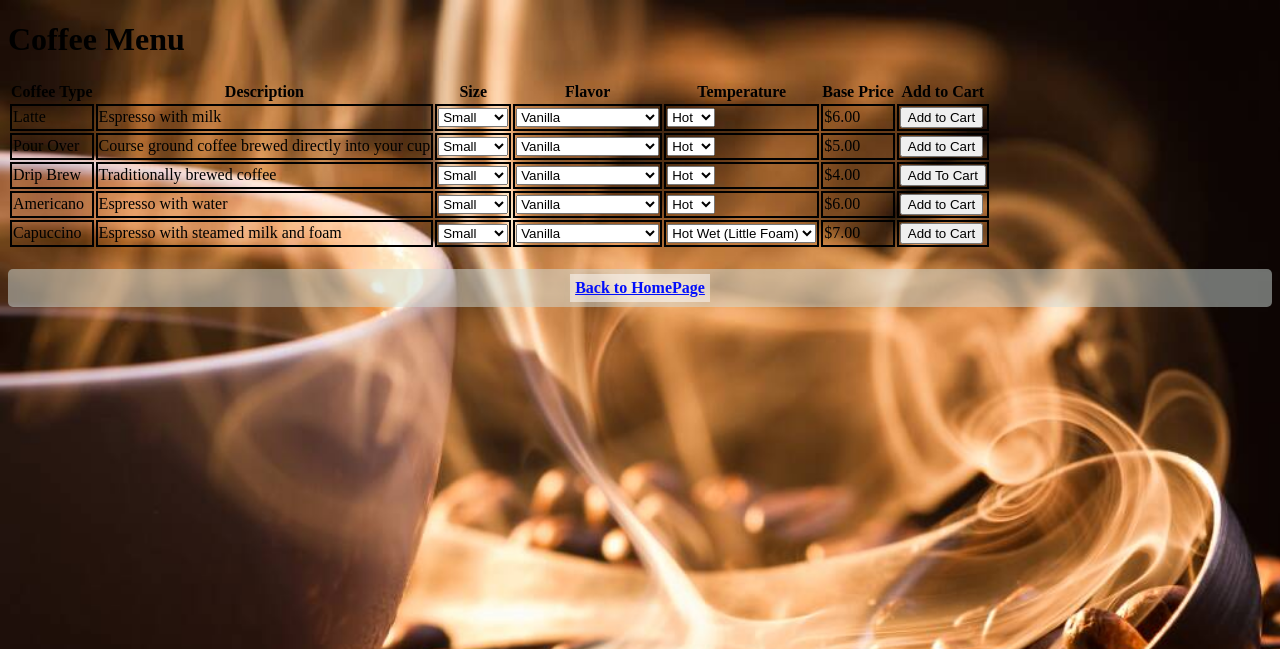
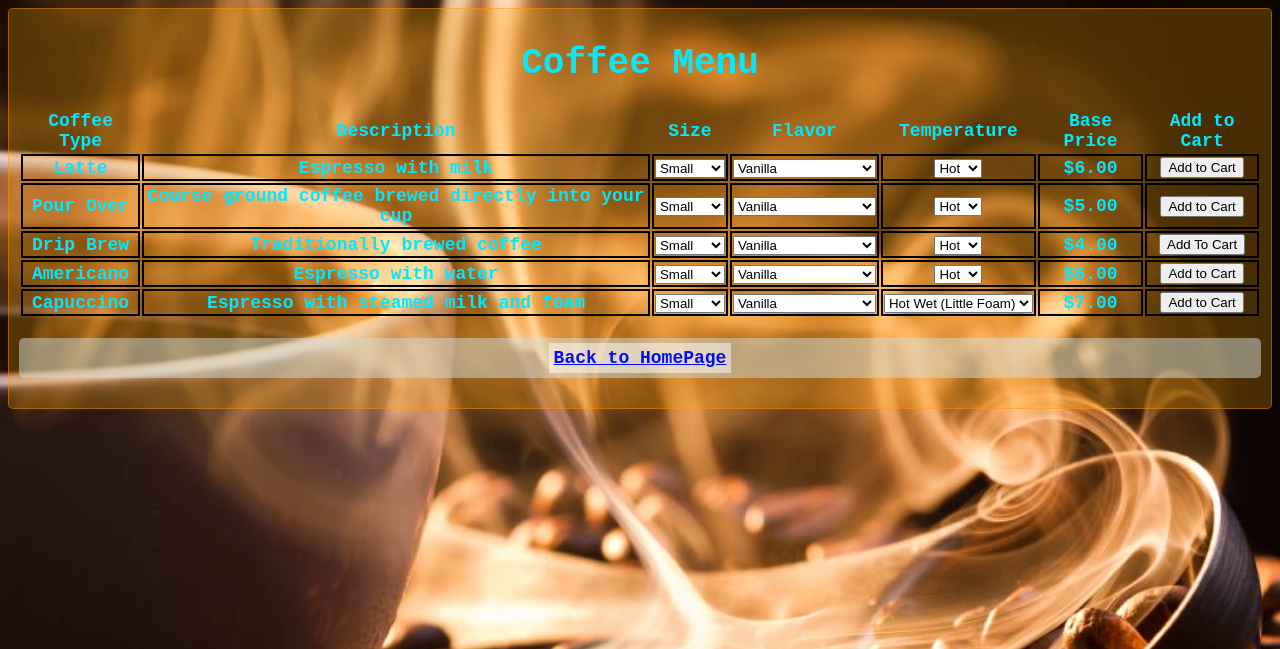
Before and after one commit to asteadman216/Cafe, a Django app: page /coffees/ in a window 1280 px wide. Shown: the top 649 px of the page. Run offline with Django 5.2, Linux system fonts and the light colour scheme; data comes from the database, SQL or seed files in the repository; some libraries are stand-ins or nearby versions.

Commit message:
Updated Coffee design

```diff
--- a/catalog/static/css/coffee_menu.css
+++ b/catalog/static/css/coffee_menu.css
@@ -34,3 +34,17 @@ p {
     background-color: rgba(209, 221, 217, 0.5); /* Background color with opacity */
     border-radius: 5px;
 }
+
+
+.drinks {
+    color: #02e8fd;
+    background-color: rgba(255, 167, 0, 0.25);
+    border: 1px solid rgba(255, 148, 0, 0.44);
+    text-align: center;
+    font-family: 'Courier New', Courier, monospace;
+    font-size: large;
+    font-weight: bold;
+    padding: 10px; /* Increased padding for better spacing */
+    margin: 0; /* Removed default margin */
+    border-radius: 5px;
+}
--- a/catalog/templates/catalog/coffee_list.html
+++ b/catalog/templates/catalog/coffee_list.html
@@ -10,7 +10,7 @@
     <link  rel="stylesheet" href= {% static 'css/coffee_menu.css' %}>
     <style>
         body{
-            background-image: url(static/images/coffee_main.jpg);
+            background-image: url("{% static 'images/coffee_main.jpg' %}");
             background-size: cover;
             background-repeat: no-repeat;
             z-index: -1;
@@ -18,7 +18,7 @@
     </style>
 </head>
 <body>
-<div class="mylink">
+<div class="drinks">
     <h1>Coffee Menu</h1>
     <table>
         <tr>
@@ -120,7 +120,7 @@
                 </select>
             </td>
             <td>
-                <select id="pour-temp">
+                <select id="brew-temp">
                     <option value="hot">Hot</option>
                     <option value="iced">Iced</option>
                 </select>
```
